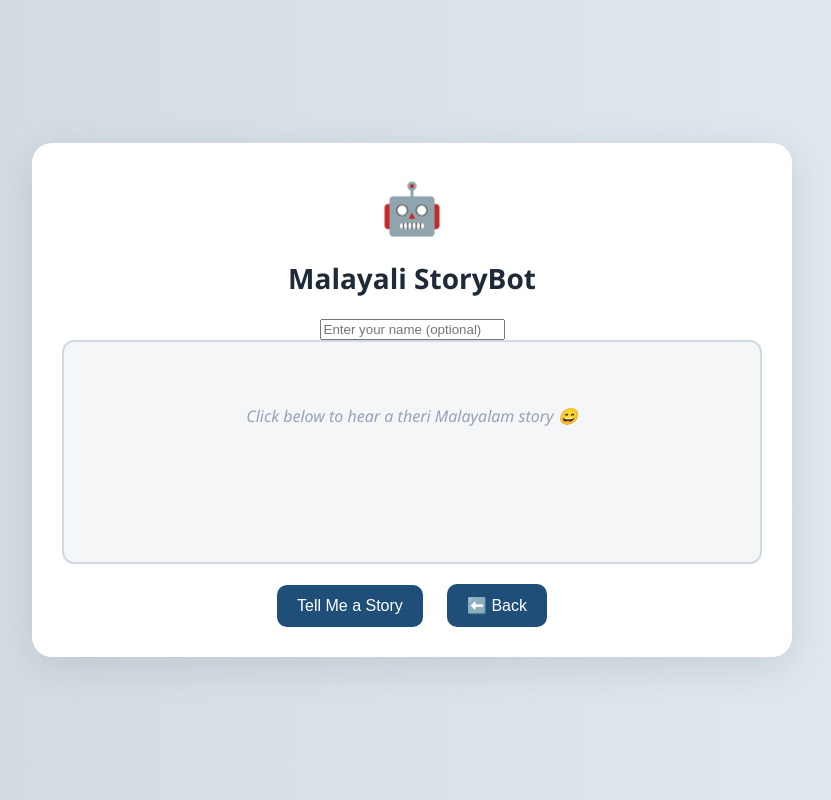
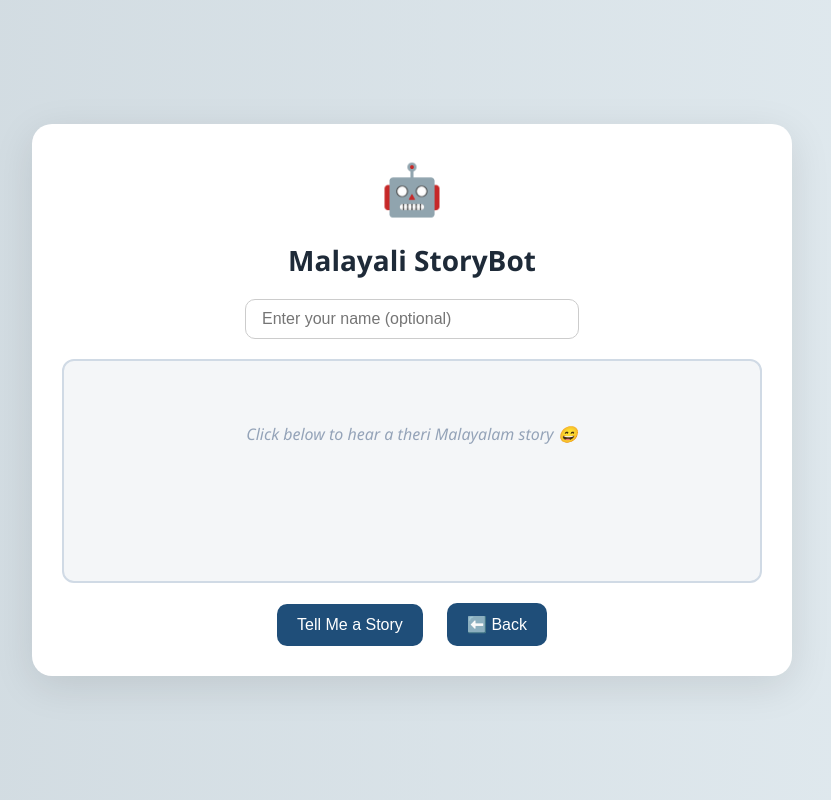
Before and after one commit to amaanjr123456/Story-Generator, a plain HTML site: page index.html in a window 1280 px wide. Shown: the whole page, without its empty margins (228-1059 px from the left). Drawn offline with Linux system fonts and the light colour scheme.

Commit message:
Update style.css

```diff
--- a/style.css
+++ b/style.css
@@ -63,3 +63,13 @@ body {
 .buttons button:hover {
   background-color: #173a5e;
 }
+.name-input {
+  margin: 12px auto 20px auto;
+  padding: 10px 16px;
+  border: 1px solid #ccc;
+  border-radius: 10px;
+  font-size: 16px;
+  width: 80%;
+  max-width: 300px;
+  display: block;
+}
```
